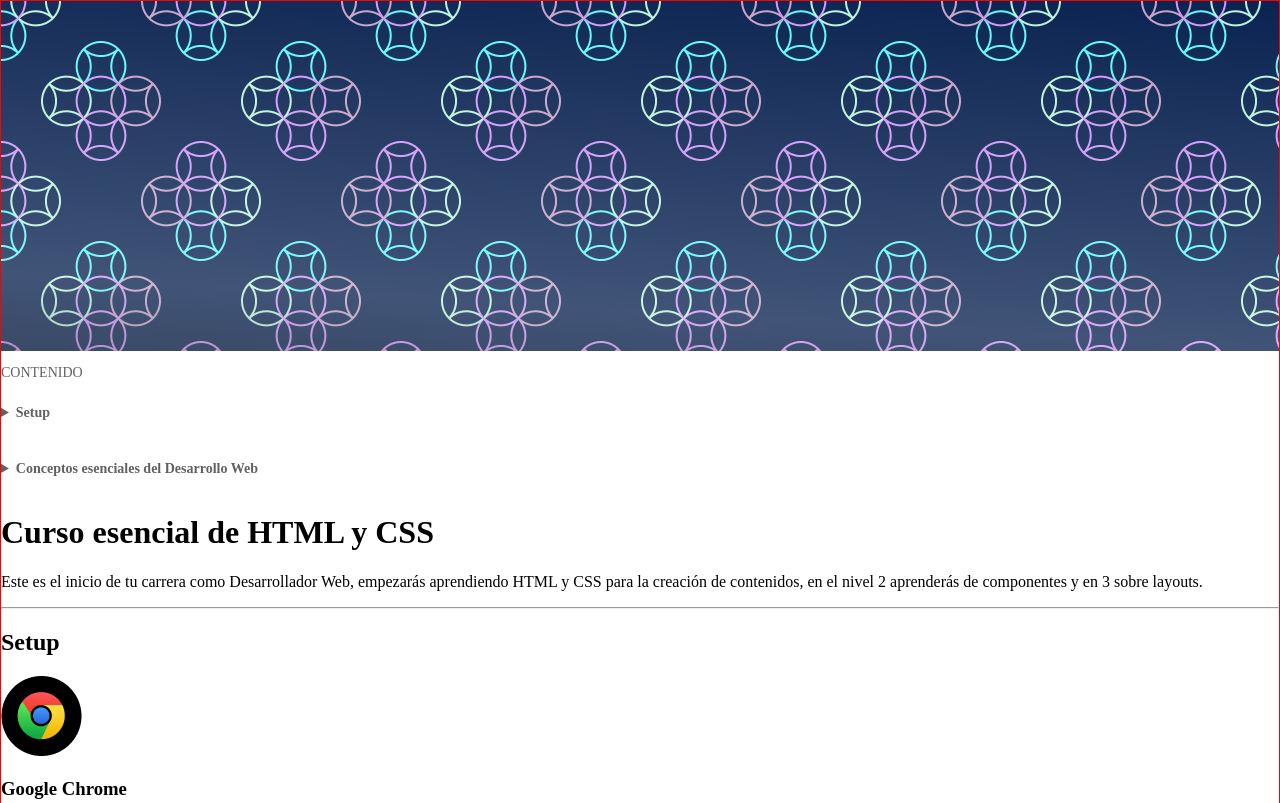
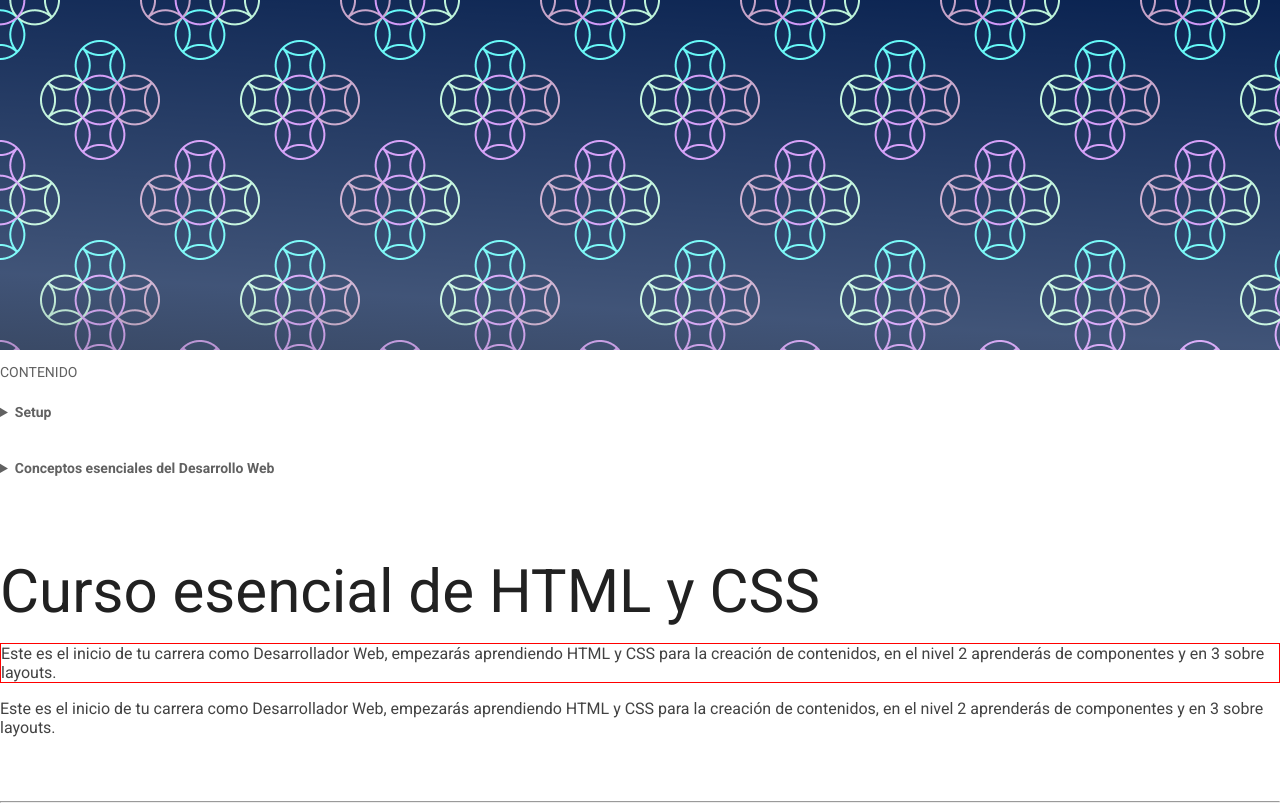
Before and after one commit to SonyHarv/Medium-Blog--Different-Styles, a plain HTML site: page index.html in a window 1280 px wide. Shown: the top 803 px of the page. Drawn offline with Linux system fonts and the light colour scheme.

Commit message:
Estilizando hero, header

```diff
--- a/css/styles.css
+++ b/css/styles.css
@@ -7,14 +7,27 @@
 }
 
 body {
-    border: 1px solid red;
+    /* border: 1px solid red; */
+    color: var(--gris40);
     margin: 0;
+    font-family: 'Roboto', sans-serif;
+}
+
+.hero {
+    block-size: 350px;
+    background-image: linear-gradient(3.36deg, #212325 -63.62%, rgba(255, 255, 255, 0.225), transparent), url(../images/patron-1.png);
 }
 
 header {
     color: var(--gris60);
     font-size: 14px;
     /* border: 1px solid red; */
+}
+
+header li {
+    /* border: 1px solid red; */
+    margin-block: 16px;
+    font-weight: normal;
 }
 
 nav details summary {
@@ -25,13 +38,40 @@ nav details summary {
     /* text-decoration-line: none; */
 }
 
-header li {
-    /* border: 1px solid red; */
-    margin-block: 16px;
+h1 {
+    color: var(--gris20);
+    font-size: 60px;
     font-weight: normal;
+    margin-block-start: 64px;
+    margin-block-end: 16px;
 }
 
-.hero {
-    block-size: 350px;
-    background-image: linear-gradient(3.36deg, #212325 -63.62%, rgba(255, 255, 255, 0.225), transparent), url(../images/patron-1.png);
+h1+p {
+    border: 1px solid red;
+    /* //me quede aqui */
 }
+
+hr {
+    margin-block-start: 64px;
+    margin-block-end: 64px
+}
+
+h2 {
+    color: var(--gris20);
+    margin-block-start: 0;
+    margin-block-end: 40px;
+}
+
+img {
+    margin-block-end: 16px;
+}
+
+h3 {
+    margin-block-start: 0;
+    margin-block-end: 24px;
+}
+
+blockquote {
+    margin-block-start: 0;
+    margin-block-end: 64px;
+}
--- a/index.html
+++ b/index.html
@@ -6,6 +6,8 @@
     <meta http-equiv="X-UA-Compatible" content="IE=edge" />
     <meta name="viewport" content="width=device-width, initial-scale=1.0" />
     <link rel="stylesheet" href="./css/styles.css" />
+    <link rel="preconnect" href="https://fonts.gstatic.com" />
+    <link href="https://fonts.googleapis.com/css2?family=Roboto:ital,wght@0,400;0,700;1,400;1,700&display=swap" rel="stylesheet" />
     <title>El blog de Sony</title>
 </head>
 
@@ -46,6 +48,9 @@
         <div class="wrapper">
             <div class="main-content">
                 <h1>Curso esencial de HTML y CSS</h1>
+                <p>
+                    Este es el inicio de tu carrera como Desarrollador Web, empezarás aprendiendo HTML y CSS para la creación de contenidos, en el nivel 2 aprenderás de componentes y en 3 sobre layouts.
+                </p>
                 <p>
                     Este es el inicio de tu carrera como Desarrollador Web, empezarás aprendiendo HTML y CSS para la creación de contenidos, en el nivel 2 aprenderás de componentes y en 3 sobre layouts.
                 </p>
```
Also changed, not shown: 1 other file.
